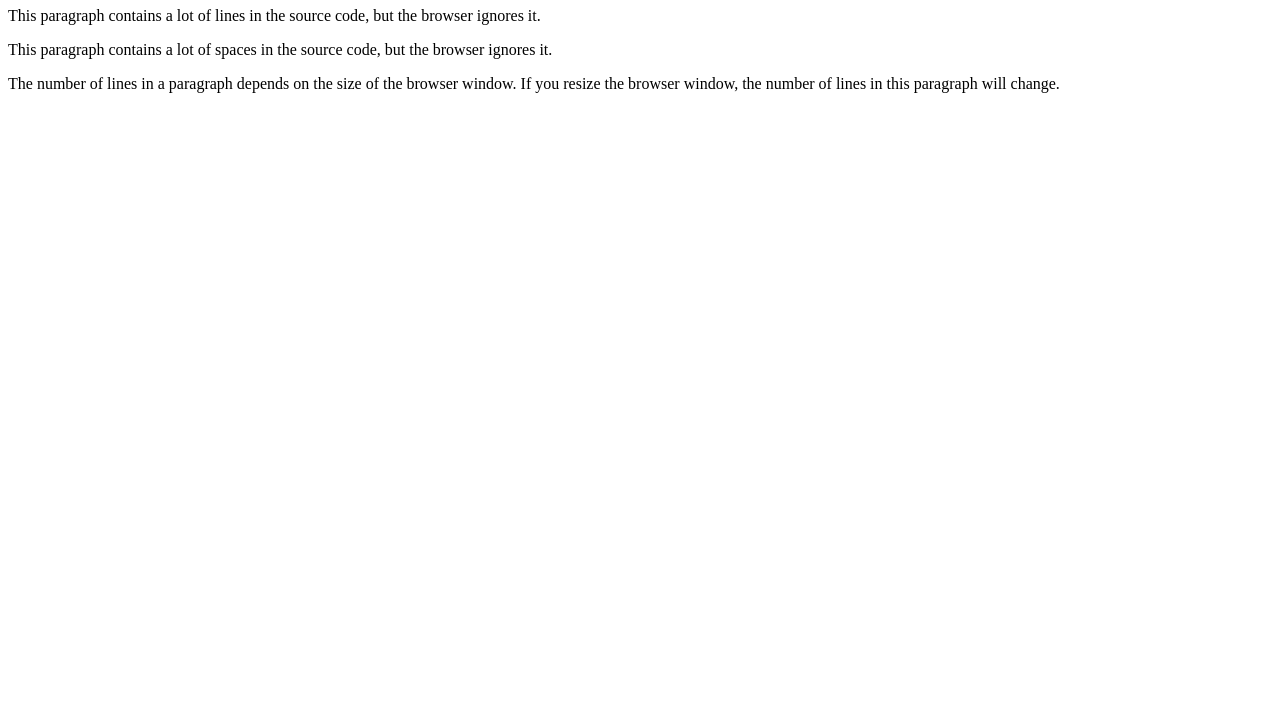
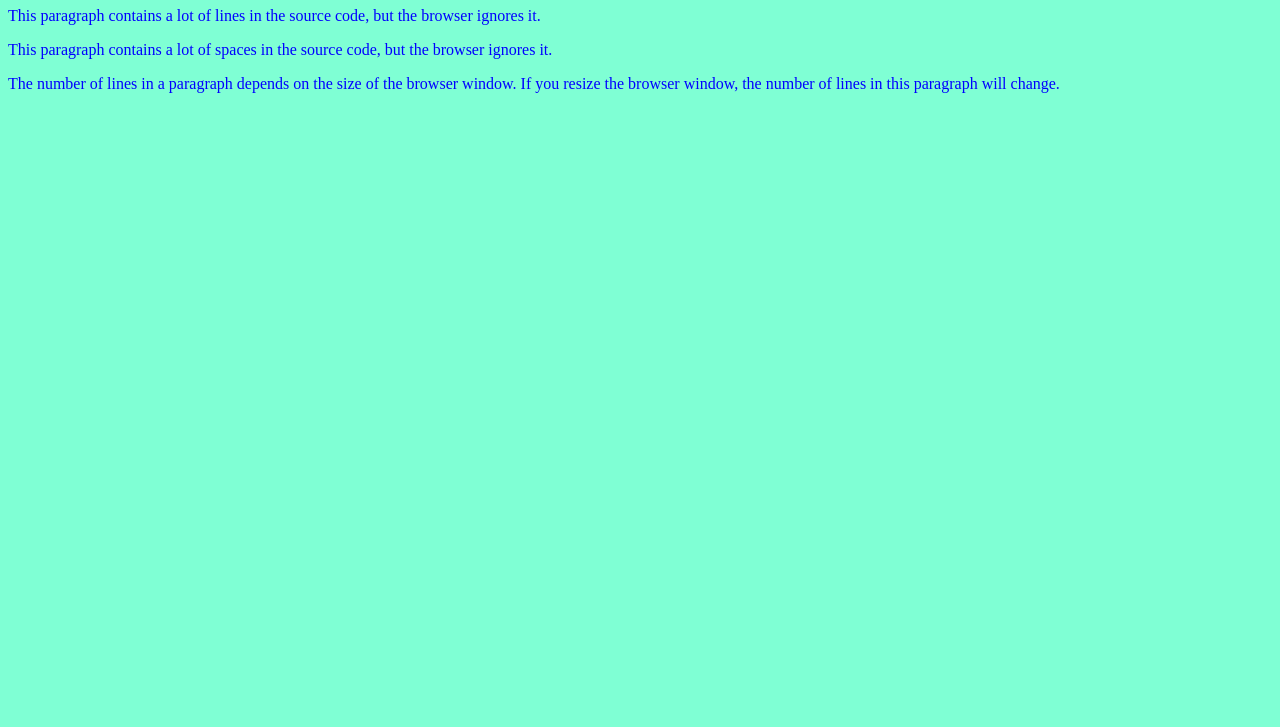
Before and after one commit to Bluerabbit29/app, a plain HTML site: page index.html in a window 1280 px wide. Shown: the part 73-800 px from the top of the page. Drawn offline with Linux system fonts and the light colour scheme.

Commit message:
Add style to body tag

```diff
--- a/index.html
+++ b/index.html
@@ -1,6 +1,6 @@
 <!DOCTYPE html>
 <html>
-<body>
+<body style="background-color:aquamarine; color:blue">
 <h1>This is the tittle</h1>
 <p>
 This paragraph
```
